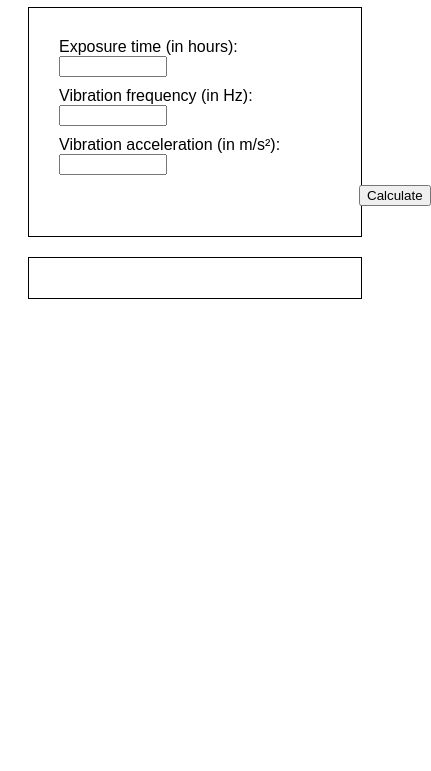
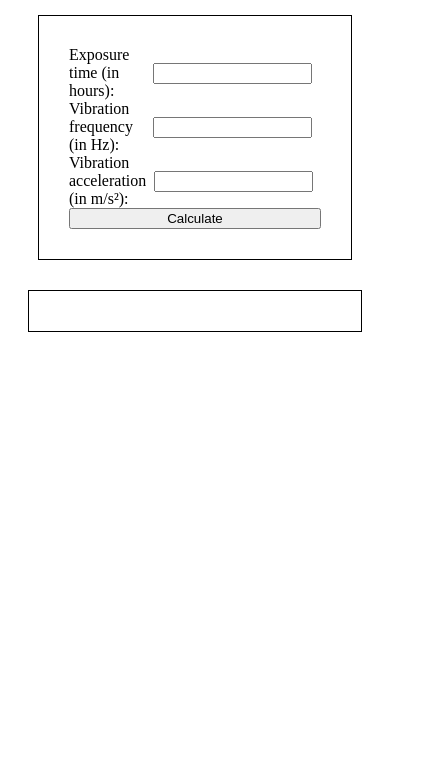
Before and after one commit to gabrielle-bertocchi/HAVS-Calculator, a plain HTML site: page index.html in a window 390 px wide. Shown: the part 73-844 px from the top of the page, 431 px wide, since content can reach past the window. Drawn offline with Linux system fonts and the light colour scheme.

Commit message:
responsivo

```diff
--- a/style.css
+++ b/style.css
@@ -1,3 +1,4 @@
+/
 body {
 	font-family: Arial, sans-serif;
 }
@@ -7,7 +8,7 @@ h1 {
 }
 
 form {
-	margin: 20px;
+	margin: 30px;
 	padding: 30px;
 	border: 1px solid black;
 }
@@ -31,3 +32,29 @@ input[type="button"] {
 	padding: 20px;
 	border: 1px solid black;
 }
+
+
+@media (max-width: 600px) {
+	form {
+		display: flex;
+		flex-wrap: wrap;
+		justify-content: space-between;
+		align-items: center;
+	}
+
+	label {
+		width: auto;
+		max-width: none;
+		flex-basis: 30%;
+	}
+
+	input[type="number"] {
+		flex-basis: 60%;
+		margin-bottom: 0;
+	}
+
+	input[type="button"] {
+		margin-left: 0;
+		flex-basis: 100%;
+	}
+}
```
